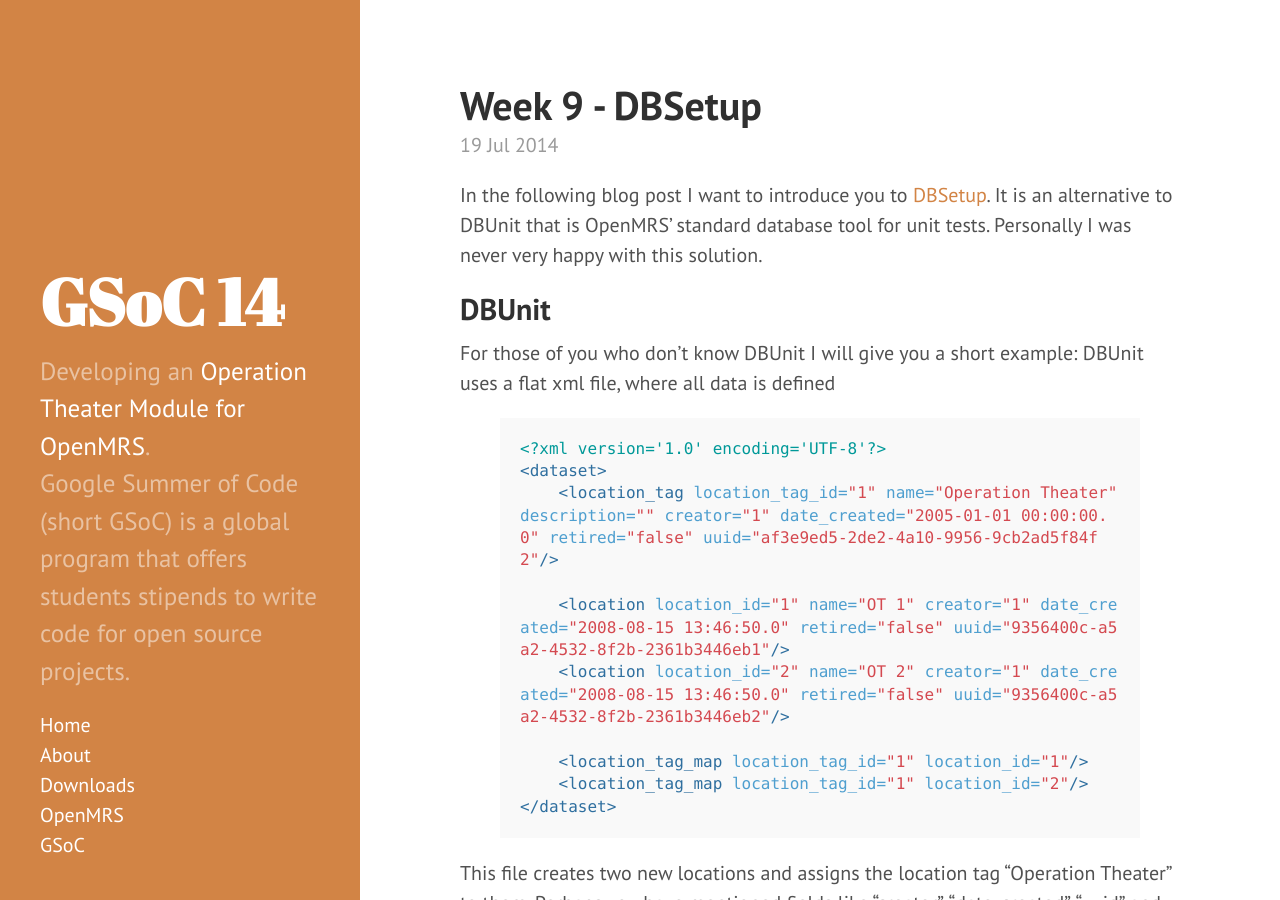
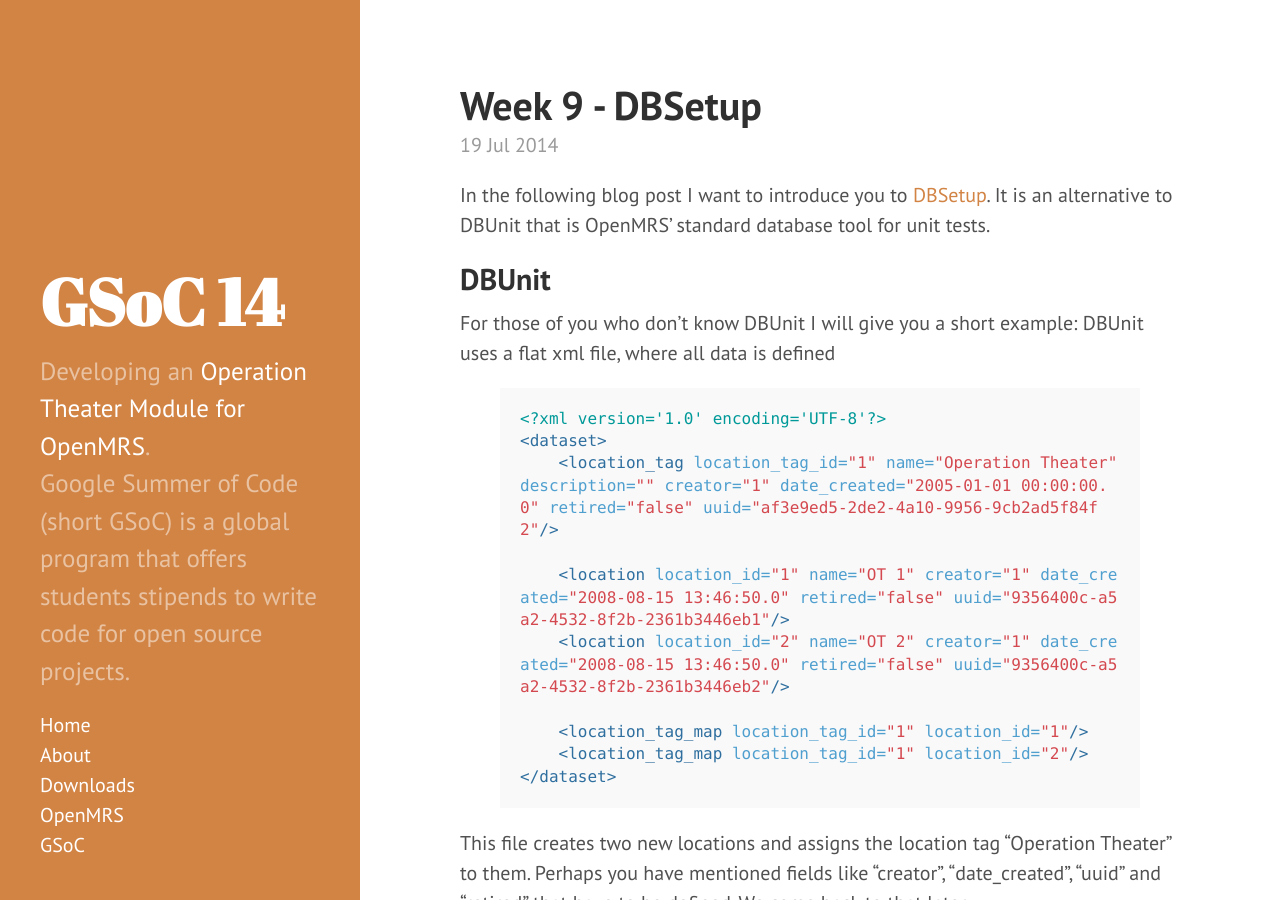
Before and after one commit to lbat/lbat.github.io, a Jekyll site: the page built from _posts/2014-07-19-week-9.md, in a window 1280 px wide and 900 px high. Built offline with Jekyll 4.4.1, drawn with Linux system fonts in a browser that asks for light colours; Markdown is read by kramdown in place of the engine named in the settings.

Commit message:
week 9 update

```diff
--- a/_posts/2014-07-19-week-9.md
+++ b/_posts/2014-07-19-week-9.md
@@ -4,7 +4,6 @@ title: Week 9 - DBSetup
 ---
 
 In the following blog post I want to introduce you to [DBSetup](http://dbsetup.ninja-squad.com/). It is an alternative to DBUnit that is OpenMRS' standard database tool for unit tests.
-Personally I was never very happy with this solution.
 
 <h2>DBUnit</h2>
 
```
